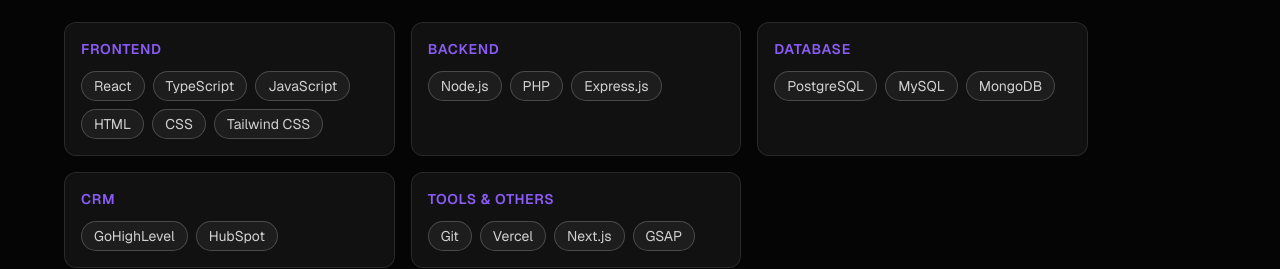
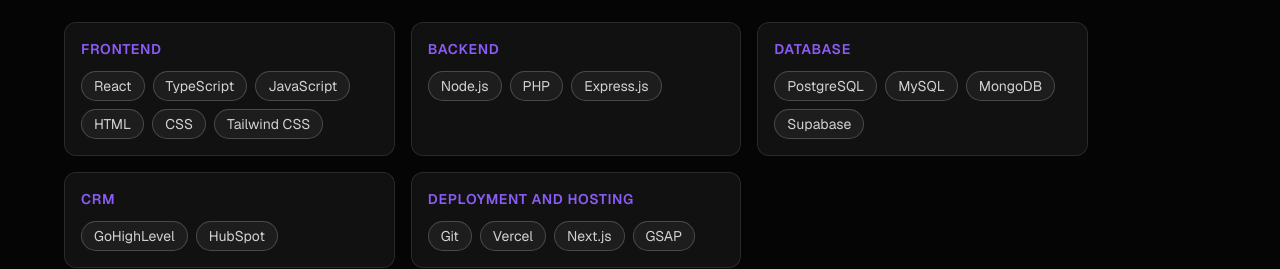
Before and after one commit to Dane-22/port_folio, a Next.js app: page / in a window 1280 px wide. Shown: the part 978-1247 px from the top of the page. Built offline with nearby package versions, Linux system fonts and the light colour scheme.

Commit message:
Add Supabase to Database and rename Tools to Deployment and Hosting

```diff
--- a/components/HorizontalScroll.tsx
+++ b/components/HorizontalScroll.tsx
@@ -119,9 +119,9 @@
           {[
             { category: "Frontend", techs: ["React", "TypeScript", "JavaScript", "HTML", "CSS", "Tailwind CSS"] },
             { category: "Backend", techs: ["Node.js", "PHP", "Express.js"] },
-            { category: "Database", techs: ["PostgreSQL", "MySQL", "MongoDB"] },
+            { category: "Database", techs: ["PostgreSQL", "MySQL", "MongoDB", "Supabase"] },
             { category: "CRM", techs: ["GoHighLevel", "HubSpot"] },
-            { category: "Tools & Others", techs: ["Git", "Vercel", "Next.js", "GSAP"] },
+            { category: "Deployment and Hosting", techs: ["Git", "Vercel", "Next.js", "GSAP"] },
           ].map(({ category, techs }) => (
             <div
               key={category}
```
